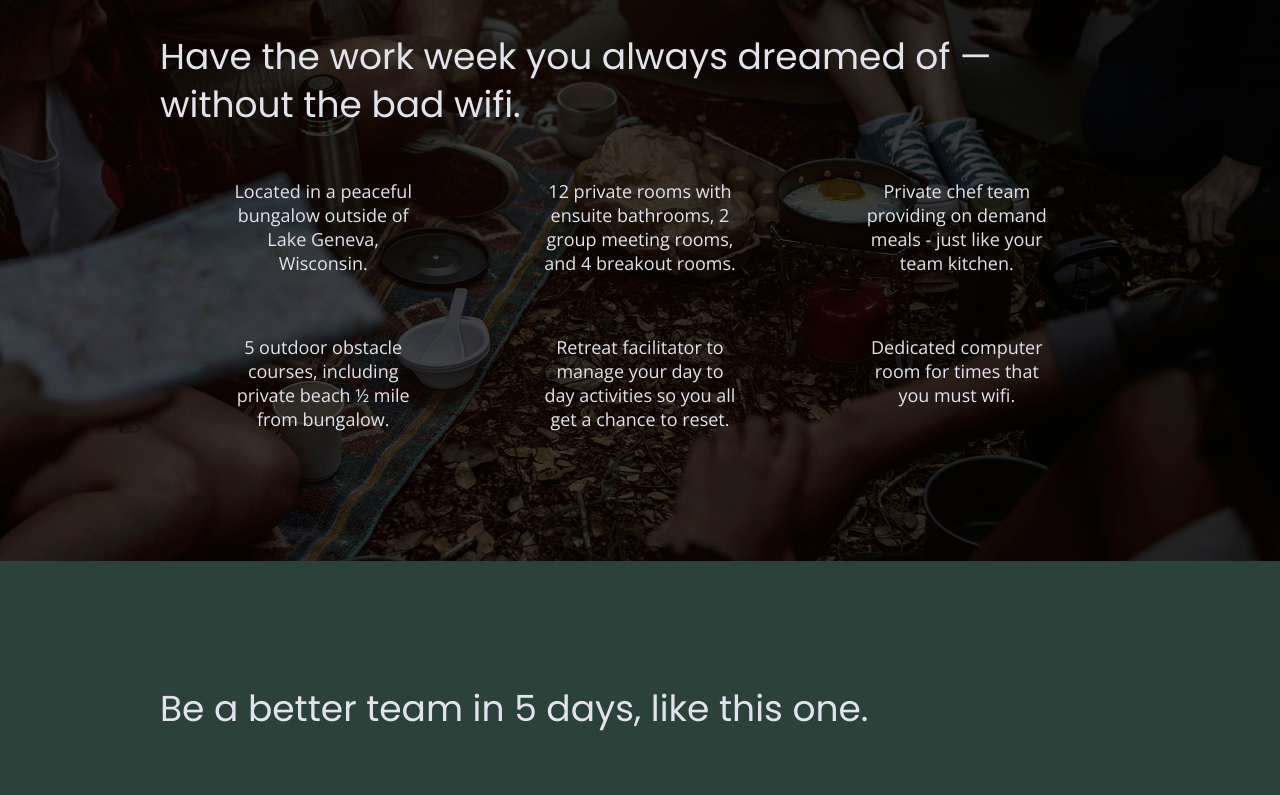
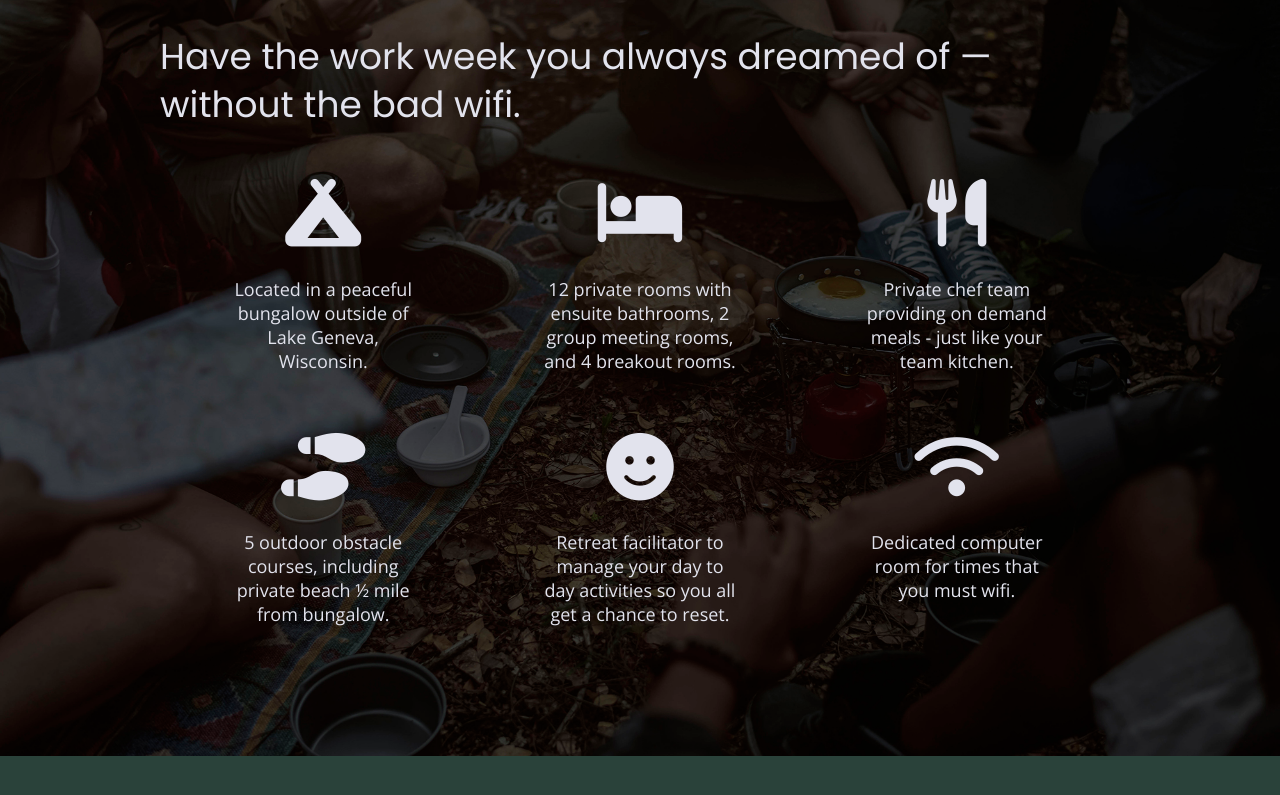
Before and after one commit to brgt-p/unplugged, a website built with Parcel: page index.html in a window 1280 px wide. Shown: the part 1091-1886 px from the top of the page. Built offline with nearby package versions, Linux system fonts and the light colour scheme.

Commit message:
Added fontawesome icons

```diff
--- a/css/main.css
+++ b/css/main.css
@@ -309,13 +309,14 @@ input[type=button] {
   flex-flow: row wrap;
 }
 
+.features i {
+  font-size: 3.75em;
+  margin-bottom: 40px;
+}
+
 .features p {
   margin: 0;
   text-align: center;
-}
-
-.fontawesome-icon {
-  /* font-size: 3.75em 60px; */
 }
 
 /*** REVIEWS ***/
@@ -574,6 +575,10 @@ input[type=button] {
 
   .features .features-item-description {
     width: 62%;
+  }
+
+  .features i {
+    margin-bottom: 30px;
   }
 
   /* Reviews */
--- a/index.html
+++ b/index.html
@@ -18,6 +18,8 @@
 
   <link rel="stylesheet" href="css/normalize.css">
   <link rel="stylesheet" href="css/main.css">
+  <!-- FontAwesome CDN -->
+  <script src="https://kit.fontawesome.com/90423b8fcd.js" crossorigin="anonymous"></script>
 
   <meta name="theme-color" content="#fafafa">
   <!-- Google Fonts -->
@@ -76,37 +78,49 @@
         <h2>Have the work week you always dreamed of — without the bad wifi.</h2>
         <div class="features-items">
           <article>
-            <p class="fontawesome-icon"></p>
+            <p class="fontawesome-icon">
+              <i class="fas fa-campground"></i>
+            </p>
             <p class="features-item-description">
               Located in a peaceful bungalow outside of Lake Geneva, Wisconsin.
             </p>
           </article>
           <article>
-            <p class="fontawesome-icon"></p>
+            <p class="fontawesome-icon">
+              <i class="fas fa-bed"></i>
+            </p>
             <p class="features-item-description">
               12 private rooms with ensuite bathrooms, 2 group meeting rooms, and 4 breakout rooms.
             </p>
           </article>
           <article>
-            <p class="fontawesome-icon"></p>
+            <p class="fontawesome-icon">
+              <i class="fas fa-utensils"></i>
+            </p>
             <p class="features-item-description">
               Private chef team providing on demand meals - just like your team kitchen.
             </p>
           </article>
           <article>
-            <p class="fontawesome-icon"></p>
+            <p class="fontawesome-icon">
+              <i class="fas fa-shoe-prints"></i>
+            </p>
             <p class="features-item-description">
               5 outdoor obstacle courses, including private beach ½ mile from bungalow.
             </p>
           </article>
           <article>
-            <p class="fontawesome-icon"></p>
+            <p class="fontawesome-icon">
+              <i class="fas fa-smile"></i>
+            </p>
             <p class="features-item-description">
               Retreat facilitator to manage your day to day activities so you all get a chance to reset.
             </p>
           </article>
           <article>
-            <p class="fontawesome-icon"></p>
+            <p class="fontawesome-icon">
+              <i class="fas fa-wifi"></i>
+            </p>
             <p class="features-item-description">
               Dedicated computer room for times that you must wifi.
             </p>
```
Also changed, not shown: about/index.html (+2 -0 lines), faq/index.html (+2 -0 lines).
